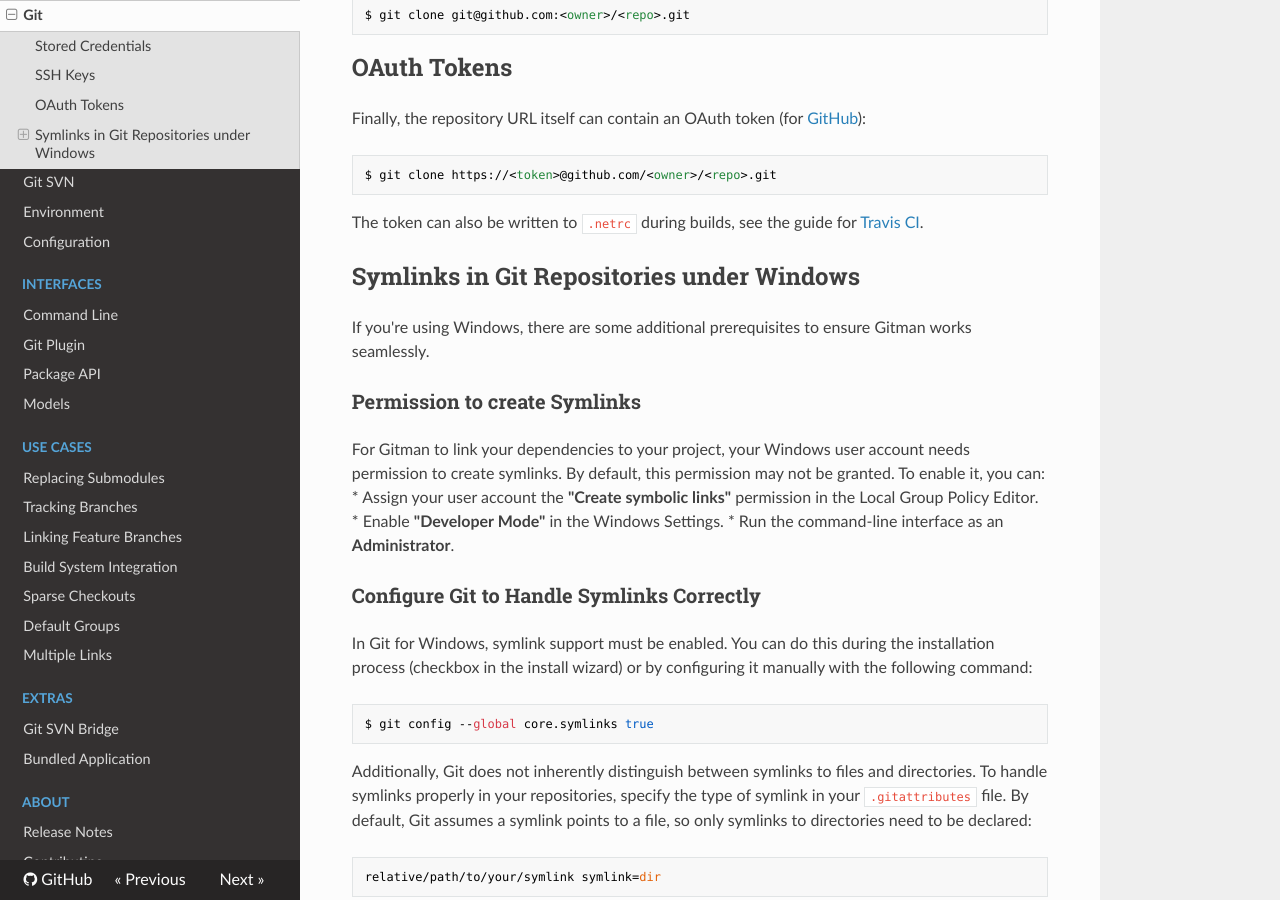
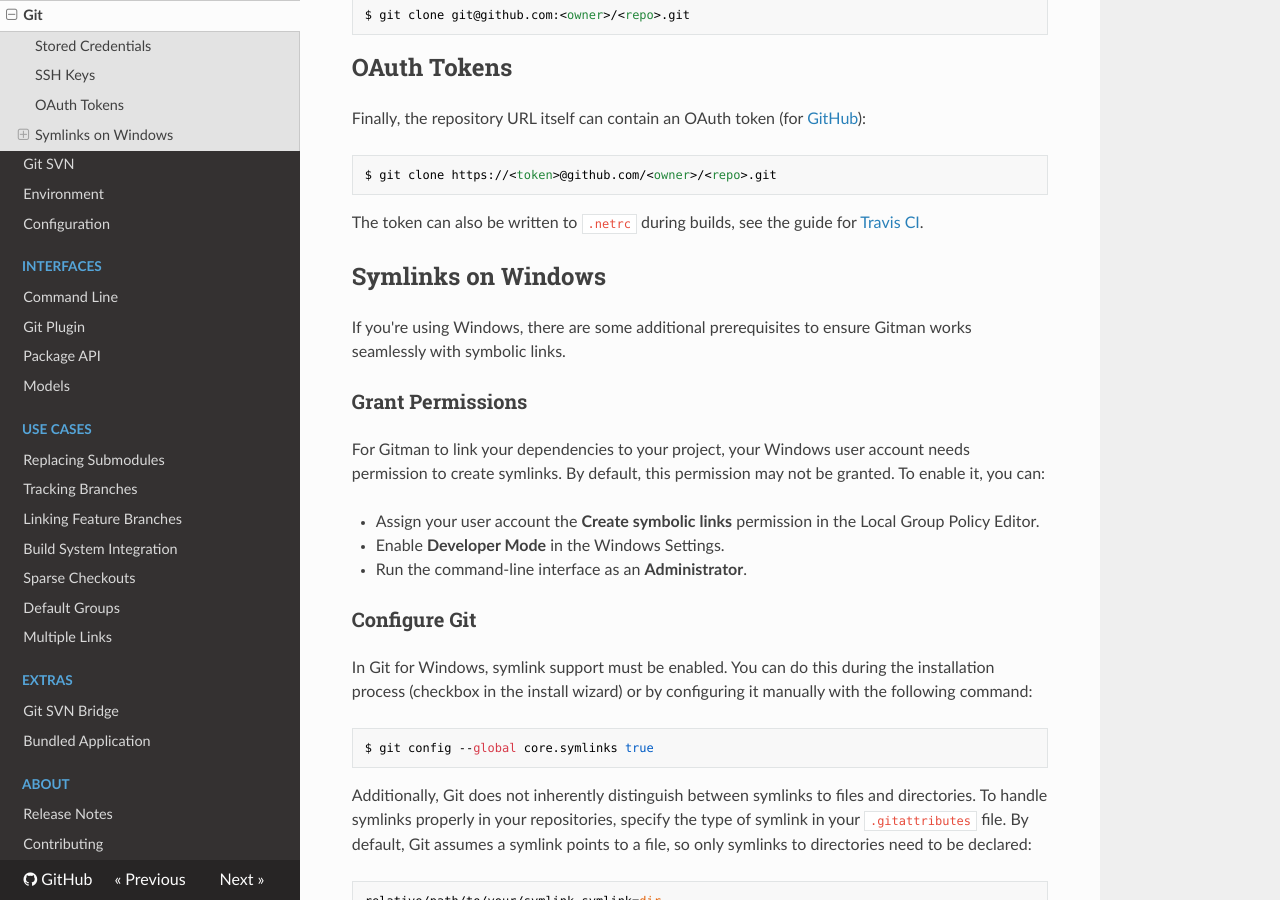
Before and after one commit to jacebrowning/gitman, an MkDocs documentation site: the page built from docs/setup/git.md, in a window 1280 px wide and 900 px high, scrolled down 934 px. Built offline with MkDocs 1.6.1, drawn with Linux system fonts in a browser that asks for light colours; nearby versions of some CDN libraries.

Commit message:
Update headings

```diff
--- a/docs/setup/git.md
+++ b/docs/setup/git.md
@@ -50,18 +50,19 @@ $ git clone https://<token>@github.com/<owner>/<repo>.git
 
 The token can also be written to `.netrc` during builds, see the guide for [Travis CI](https://docs.travis-ci.com/user/private-dependencies/#API-Token).
 
-## Symlinks in Git Repositories under Windows
+## Symlinks on Windows
 
-If you're using Windows, there are some additional prerequisites to ensure Gitman works seamlessly.
+If you're using Windows, there are some additional prerequisites to ensure Gitman works seamlessly with symbolic links.
 
-### Permission to create Symlinks
+### Grant Permissions
 
 For Gitman to link your dependencies to your project, your Windows user account needs permission to create symlinks. By default, this permission may not be granted. To enable it, you can:
-* Assign your user account the **"Create symbolic links"** permission in the Local Group Policy Editor.
-* Enable **"Developer Mode"** in the Windows Settings.
+
+* Assign your user account the **Create symbolic links** permission in the Local Group Policy Editor.
+* Enable **Developer Mode** in the Windows Settings.
 * Run the command-line interface as an **Administrator**.
 
-### Configure Git to Handle Symlinks Correctly
+### Configure Git
 
 In Git for Windows, symlink support must be enabled. You can do this during the installation process (checkbox in the install wizard) or by configuring it manually with the following command:
 
--- a/pyproject.toml
+++ b/pyproject.toml
@@ -44,8 +44,8 @@ classifiers = [
 
 python = "^3.8"
 
-datafiles = "^2.2.3"
-minilog = "^2.3"
+datafiles = "^2.3"
+minilog = "^2.3.1"
 universal-startfile = "~0.2"
 
 [tool.poetry.dev-dependencies]
```
Also changed, not shown: docs/requirements.txt (+6 -3 lines), 1 other file.
